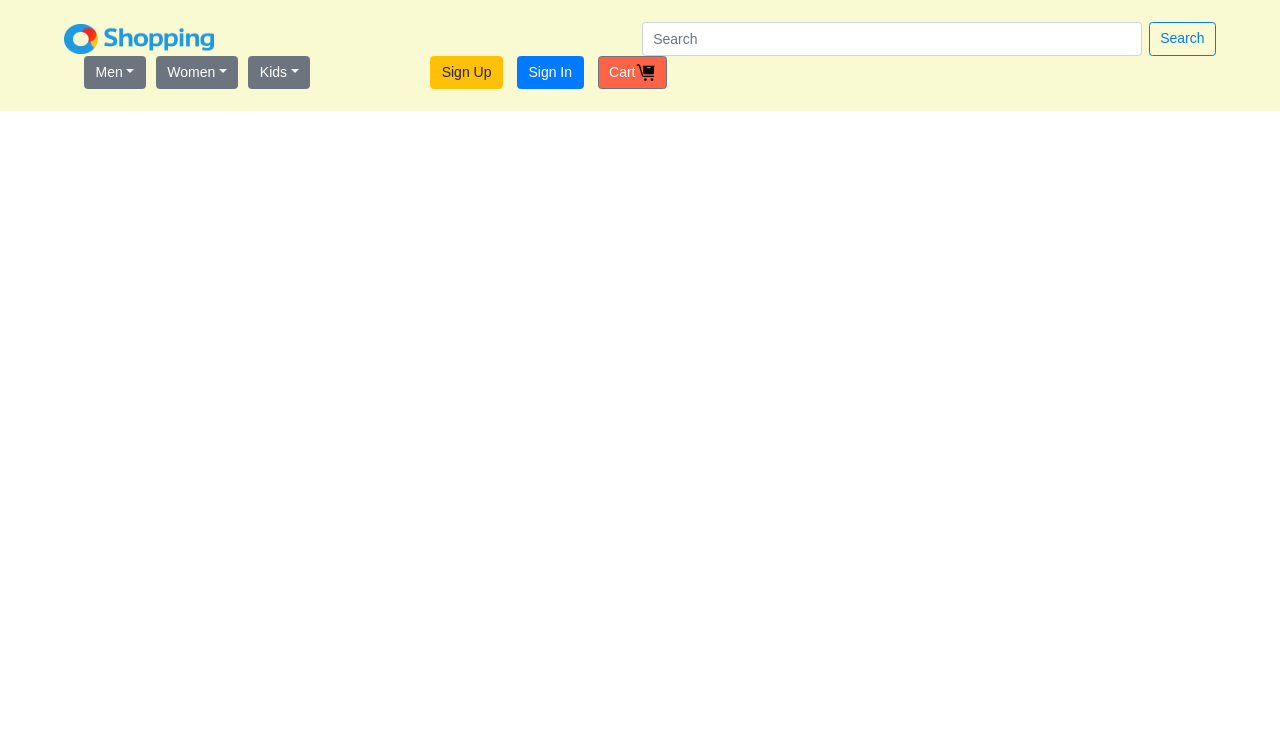
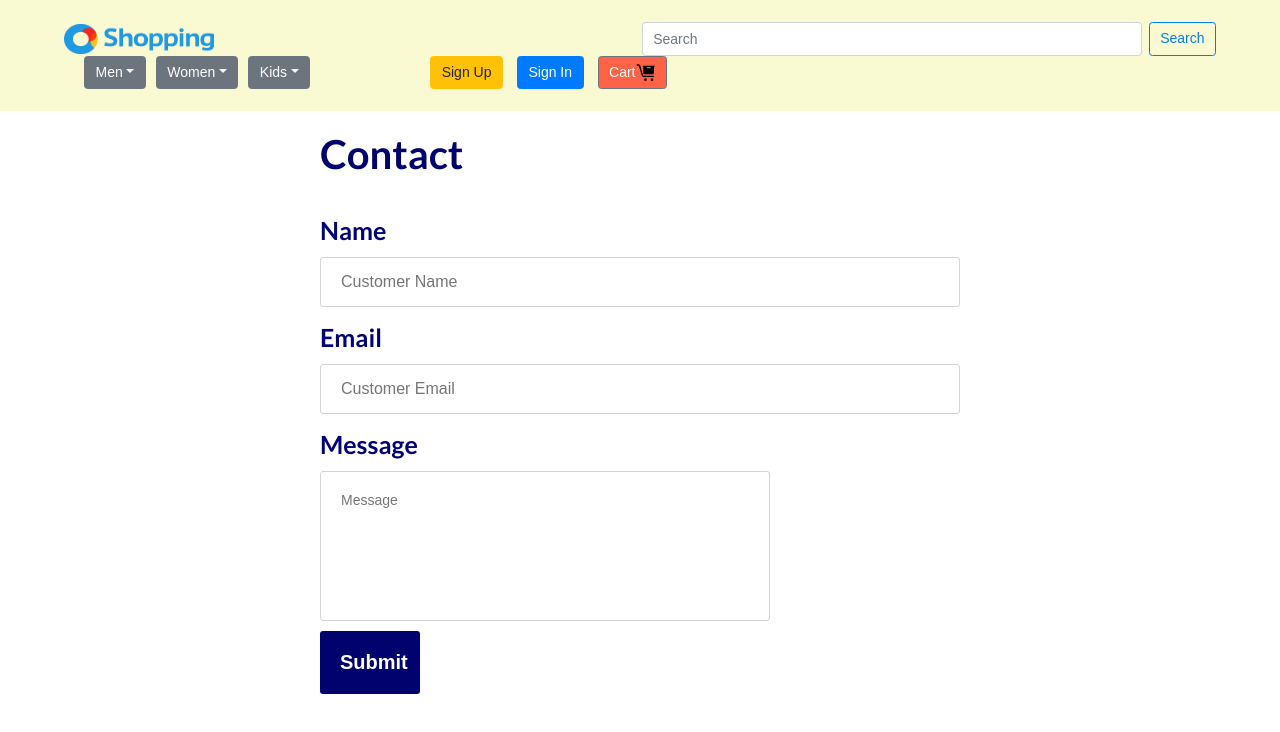
Before and after one commit to ehtsham-anj/firstproject, a React (Create React App) app: page /contact in a window 1280 px wide. Shown: the top 732 px of the page. Built offline with nearby package versions, Linux system fonts and the light colour scheme.

Commit message:
latest updated
friday

```diff
--- a/src/App.js
+++ b/src/App.js
@@ -18,6 +18,7 @@ import Infants from './components/pages/kidspages/Infants'
 import MySlider from './components/Slider'
 import Blazers from './components/pages/womenpages/Blazers'
 import Wjeans from './components/pages/womenpages/Wjeans'
+import Contact from './components/Contact'
 
 
 function App() {
@@ -43,6 +44,7 @@ function App() {
 <Route path="/dresses" component={Dresses}/>
 <Route path="/babygirls" component={Girlssection}/>
  <Route path="/cart" component={Cart}/>
+ <Route path="/contact" exact component={Contact}/>
  </Switch>
 
 
--- /dev/null
+++ b/src/components/Contact.css
@@ -0,0 +1,95 @@
+
+/*
+  body {
+    background-color: rgb(248, 246, 253);
+
+  }
+  body,
+  input,
+  textarea,
+  button {
+    font-family: 'Times New Roman', Times, serif;
+    display: flex;
+    justify-content: center;
+  }
+
+  .app {
+    width: 400px;
+    margin: 0 auto;
+    height: 100vh;
+  } */
+
+  /* Contact.js */
+  .formcontact{
+      width: 50%;
+      margin: 0 auto;
+      color: black;
+
+  }
+
+
+
+  .form {
+    height: 75vh;
+    display: flex;
+    flex-direction: column;
+    justify-content: center;
+
+  }
+
+  .form > h1 {
+    margin-bottom: 40px;
+    font-weight:bold;
+    font-size: 40px;
+    color: rgb(2, 2, 110);
+
+  }
+  .form > input,
+  textarea {
+    padding: 20px;
+    border-radius: 3px;
+    margin-bottom: 20px;
+    border: 1px solid lightgray;
+    background: #fff;
+    font-size: 16px;
+    color: rgb(0, 0, 32);
+    outline: orchid;
+    height: 50px;
+    resize: none;
+  }
+
+  .form > input:focus,
+  textarea:focus {
+    border: 1px solid rgb(0, 0, 196);
+  }
+
+  .form > textarea {
+    height: 150px;
+    max-width: 450px;
+    min-height: 100px;
+  }
+
+  .form > label {
+    padding-bottom: 10px;
+    color: rgb(2, 2, 120);
+    font-weight: bold;
+    font-size: 25px;
+  }
+
+  .form > button {
+    padding: 20px;
+    border: none;
+    background-color: rgb(2, 2, 110);
+    font-weight: 800;
+    font-size: 20px;
+    border-radius: 3px;
+    color: #fff;
+    cursor: pointer;
+    transition: 0.2s ease-in-out;
+    margin-top: 10px;
+    max-width: 100px;
+  }
+
+  .form > button:hover {
+    background-color: rgb(0, 0, 196);
+  }
--- /dev/null
+++ b/src/components/Contact.js
@@ -0,0 +1,27 @@
+import React from 'react'
+import './Contact.css'
+
+const Contact = ()=>{
+    return(
+        <>
+        <div className="formcontact">
+        <form className="form">
+            <h1>Contact </h1>
+
+        <label>Name</label>
+        <input placeholder ="Customer Name"/>
+
+        <label>Email</label>
+        <input placeholder ="Customer Email"/>
+
+        <label>Message</label>
+        <textarea placeholder="Message"></textarea>
+
+        <button  type="submit">Submit</button>
+
+        </form>
+        </div>
+        </>
+    )
+}
+export default Contact;
--- a/src/components/Dropdown.css
+++ b/src/components/Dropdown.css
@@ -68,7 +68,17 @@
     width: 100%;
     background-color: black;
     color: white;
-    text-align: center;
+    text-align: right;
+    padding: 0 60px;
+  }
+  .contact{
+      text-decoration: none;
+      color: white;
+      text-transform: uppercase;
+  }
+  .contact a{
+    text-decoration: none;
+    color: white;
   }
 
 
--- a/src/components/Footer.js
+++ b/src/components/Footer.js
@@ -0,0 +1,15 @@
+import React from 'react'
+import './Dropdown.css'
+import {Link} from 'react-router-dom'
+
+const Footer = () => {
+    return (
+        <div>
+                  <div className="footer py-5">
+  <div className="contact"><Link to="/contact">Contact Us</Link></div>
+</div>
+        </div>
+    )
+}
+
+export default Footer
--- a/src/components/Reviews.js
+++ b/src/components/Reviews.js
@@ -1,5 +1,6 @@
 import React from 'react'
 import './Dropdown.css'
+import Footer from './Footer'
 
 const Reviews = () => {
     return (
@@ -57,9 +58,7 @@ const Reviews = () => {
 
 
         </div>
-        <div className="footer">
-  <p>Footer</p>
-</div>
+  <Footer/>
 
         </>
     )
```
